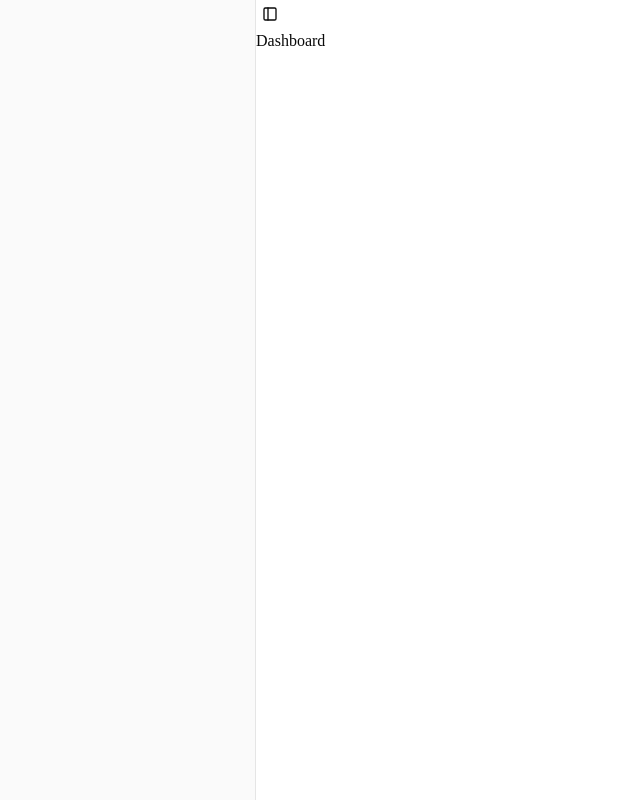
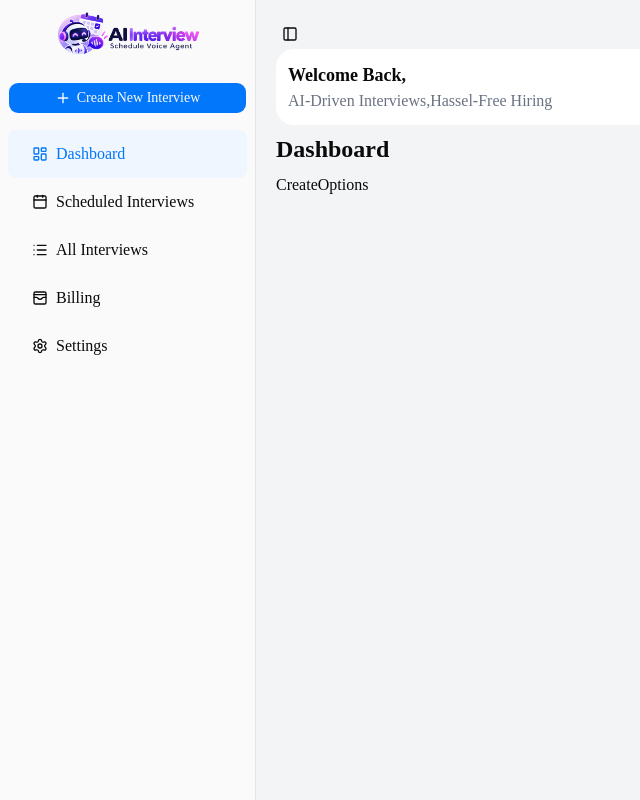
Before and after one commit to AkanshaSalwan/AI-Recruiter-Voice-Agent, a Next.js app: page /dashboard in a window 1280 px wide. Shown: the whole page, without its empty margins (0-640 px from the left). Built offline with nearby package versions, Linux system fonts and the light colour scheme; no server answers.

Commit message:
feat: enhance dashboard layout with new sidebar and user management features, update global styles, and improve Supabase integration for user data handling

```diff
--- a/app/(main)/_components/AppSidebar.jsx
+++ b/app/(main)/_components/AppSidebar.jsx
@@ -1,18 +1,60 @@
+'use client'
+import Image from "next/image"
+import Link from "next/link"
+import { usePathname } from "next/navigation"
 import {
     Sidebar,
     SidebarContent,
     SidebarFooter,
     SidebarGroup,
     SidebarHeader,
+    SidebarMenu,
+    SidebarMenuButton,
+    SidebarMenuItem,
 } from "@/components/ui/sidebar"
+import { Button } from "@/components/ui/button"
+import { Plus } from "lucide-react"
+import { SideBarOptions } from "@/services/Constants"
 
 export function AppSidebar() {
+
+    const pathname = usePathname();
+
     return (
         <Sidebar>
-            <SidebarHeader />
+            <SidebarHeader className="flex items-center">
+                <Image
+                    src="/AI Interview Voice Agent Logo.png"
+                    alt="logo"
+                    width={180}
+                    height={180}
+                    className="w-[150px]"
+                />
+                <Button className="w-full mt-4"><Plus />Create New Interview</Button>
+            </SidebarHeader>
             <SidebarContent>
-                <SidebarGroup />
-                <SidebarGroup />
+                <SidebarGroup>
+                    <SidebarMenu>
+                        {SideBarOptions.map((option, index) => {
+                            const Icon = option.icon
+                            const isActive = pathname === option.path
+                            return (
+                                <SidebarMenuItem key={index}>
+                                    <SidebarMenuButton
+                                        render={<Link href={option.path} />}
+                                        isActive={isActive}
+                                        className={`flex items-center gap-2 p-6 hover:bg-blue-50 hover:text-primary ${isActive ? "bg-blue-50 text-primary data-active:bg-blue-50 data-active:text-primary hover:bg-blue-50 hover:text-primary [&_svg]:text-primary [&_svg]:stroke-primary" : ""}`}
+                                    >
+                                        <Icon className={isActive ? "!text-primary !stroke-primary" : ""} />
+                                        <span className={`text-[16px] ${isActive ? "text-primary font-medium" : ""}`}>
+                                            {option.name}
+                                        </span>
+                                    </SidebarMenuButton>
+                                </SidebarMenuItem>
+                            )
+                        })}
+                    </SidebarMenu>
+                </SidebarGroup>
             </SidebarContent>
             <SidebarFooter />
         </Sidebar>
--- /dev/null
+++ b/app/(main)/dashboard/_components/CreateOptions.jsx
@@ -0,0 +1,11 @@
+import React from 'react'
+
+function CreateOptions() {
+  return (
+    <div>CreateOptions</div>
+  )
+}
+
+export default CreateOptions
+
+//1.13.55
--- /dev/null
+++ b/app/(main)/dashboard/_components/WelcomeContainer.jsx
@@ -0,0 +1,23 @@
+'use client'
+import Image from 'next/image'
+import { useUser } from '@/app/provider';
+import React from 'react'
+
+
+
+function WelcomeContainer() {
+
+    const { user } = useUser();
+    return (
+        <div className='bg-white p-3 rounded-2xl flex items-center justify-between '>
+            <div>
+                <h2 className='text-lg font-bold'>Welcome Back, {user?.name}</h2>
+                <h2 className='text-gray-500'>AI-Driven Interviews,Hassel-Free Hiring</h2>
+            </div>
+           { user?.picture && <Image src={user?.picture} alt='userAvatar' width={40} height={40}
+           className='rounded-full' />}
+        </div>
+    )
+}
+
+export default WelcomeContainer
--- a/app/(main)/dashboard/page.jsx
+++ b/app/(main)/dashboard/page.jsx
@@ -1,8 +1,14 @@
 import React from 'react'
+import WelcomeContainer from './_components/WelcomeContainer'
+import CreateOptions from './_components/CreateOptions'
 
 function Dashboard() {
   return (
-    <div>Dashboard</div>
+    <div>
+      <WelcomeContainer />
+      <h2 className='my-2 font-bold text-2xl'>Dashboard</h2>
+      <CreateOptions />
+    </div>
   )
 }
 
--- a/app/(main)/layout.js
+++ b/app/(main)/layout.js
@@ -5,7 +5,7 @@ function DashboardLayout({ children }) {
     return (
         <SidebarProvider>
             <AppSidebar />
-            <main>
+            <main className="min-h-screen w-full bg-gray-100 p-5">
                 <SidebarTrigger />
                 {children}
             </main>
--- a/app/(main)/provider.js
+++ b/app/(main)/provider.js
@@ -1,10 +1,12 @@
 import React from 'react'
+import { SidebarProvider, SidebarTrigger } from '@/components/ui/sidebar'
 
 function DashboardProvider({ children }) {
     return (
-        <div>
-            {children}
-        </div>
+        <SidebarProvider>
+             <SidebarTrigger />
+             <div>{children}</div>
+        </SidebarProvider>
     )
 }
 
--- a/app/globals.css
+++ b/app/globals.css
@@ -82,7 +82,7 @@
   --card-foreground: oklch(0.145 0 0);
   --popover: oklch(1 0 0);
   --popover-foreground: oklch(0.145 0 0);
-  --primary: oklch(0.205 0 0);
+  --primary: #0377fc;
   --primary-foreground: oklch(0.985 0 0);
   --secondary: oklch(0.97 0 0);
   --secondary-foreground: oklch(0.205 0 0);
--- a/app/provider.jsx
+++ b/app/provider.jsx
@@ -25,7 +25,7 @@ function Provider({ children }) {
             try {
                 const { data: existingUser, error: lookupError } = await supabase
                     .from('Users')
-                    .select('id')
+                    .select('*')
                     .eq('email', authenticatedUser.email)
                     .maybeSingle()
 
@@ -33,20 +33,27 @@ function Provider({ children }) {
                     throw lookupError
                 }
                 if (existingUser) {
+                    setUser(existingUser)
                     return
                 }
 
-                const { error: insertError } = await supabase.from('Users').insert([
-                    {
-                        name: authenticatedUser.user_metadata?.name ?? authenticatedUser.user_metadata?.full_name,
-                        email: authenticatedUser.email,
-                        picture: authenticatedUser.user_metadata?.picture ?? authenticatedUser.user_metadata?.avatar_url,
-                    },
-                ])
+                const newUser = {
+                    name: authenticatedUser.user_metadata?.name ?? authenticatedUser.user_metadata?.full_name,
+                    email: authenticatedUser.email,
+                    picture: authenticatedUser.user_metadata?.picture ?? authenticatedUser.user_metadata?.avatar_url,
+                }
+
+                const { data: insertedUser, error: insertError } = await supabase
+                    .from('Users')
+                    .insert([newUser])
+                    .select()
+                    .single()
 
                 if (insertError) {
                     throw insertError
                 }
+
+                setUser(insertedUser ?? newUser)
             } catch (error) {
                 usersBeingCreated.delete(authenticatedUser.id)
                 throw error
@@ -54,7 +61,11 @@ function Provider({ children }) {
         }
 
         const handleUser = (authenticatedUser) => {
-            setUser(authenticatedUser)
+            if (!authenticatedUser) {
+                setUser(null)
+                return
+            }
+
             createNewUser(authenticatedUser).catch((error) => {
                 console.error('Unable to create the Supabase user record:', error)
             })
--- a/next.config.mjs
+++ b/next.config.mjs
@@ -1,3 +1,14 @@
-const nextConfig = {};
+/** @type {import('next').NextConfig} */
+
+const nextConfig = {
+  images: {
+    remotePatterns: [
+      {
+        protocol: "https",
+        hostname: "lh3.googleusercontent.com",
+      },
+    ],
+  },
+};
 
 export default nextConfig;
--- /dev/null
+++ b/services/Constants.jsx
@@ -0,0 +1,29 @@
+import { LayoutDashboard, Calendar, List, WalletCards, Settings } from "lucide-react"
+
+export const SideBarOptions = [
+   {
+     name:'Dashboard',
+    icon: LayoutDashboard,
+    path: '/dashboard'
+   },
+   {
+    name:'Scheduled Interviews',
+   icon: Calendar,
+   path: '/scheduled-interviews'
+  },
+  {
+    name:'All Interviews',
+   icon: List,
+   path: '/all-interviews'
+  },
+  {
+    name:'Billing',
+   icon: WalletCards,
+   path: '/billing'
+  },
+  {
+    name:'Settings',
+   icon: Settings,
+   path: '/settings'
+  }
+]
```
